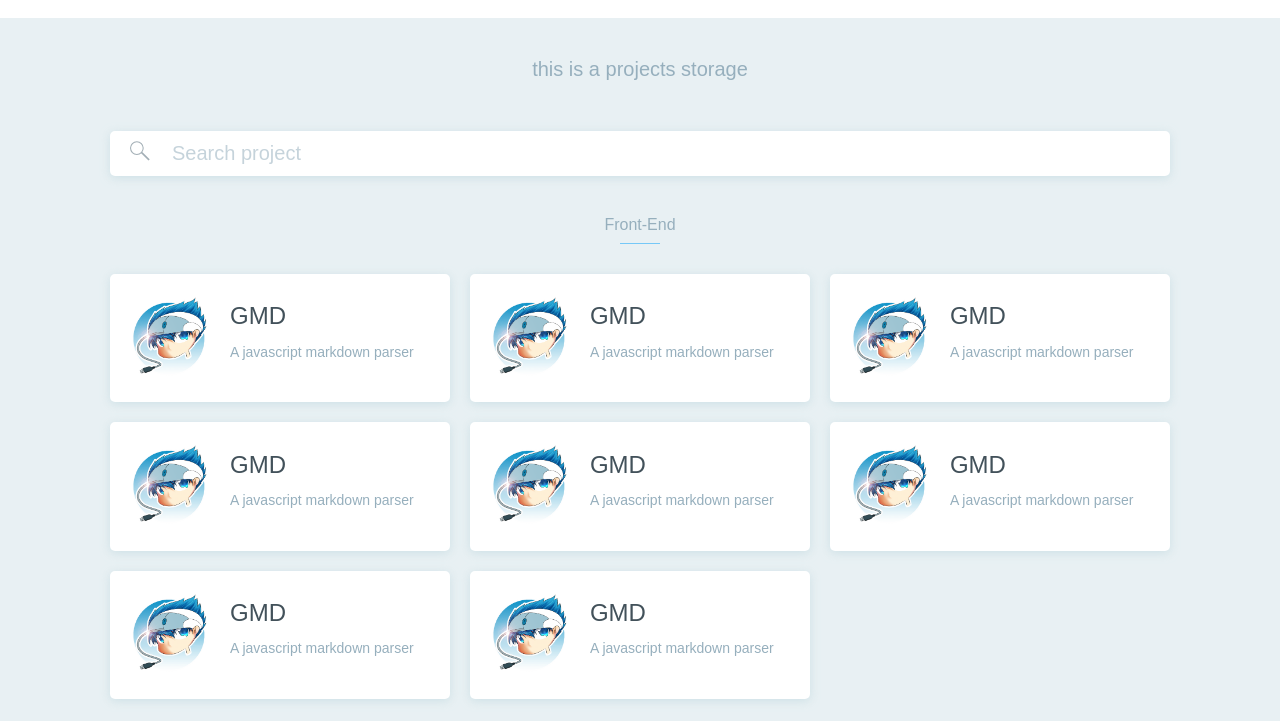
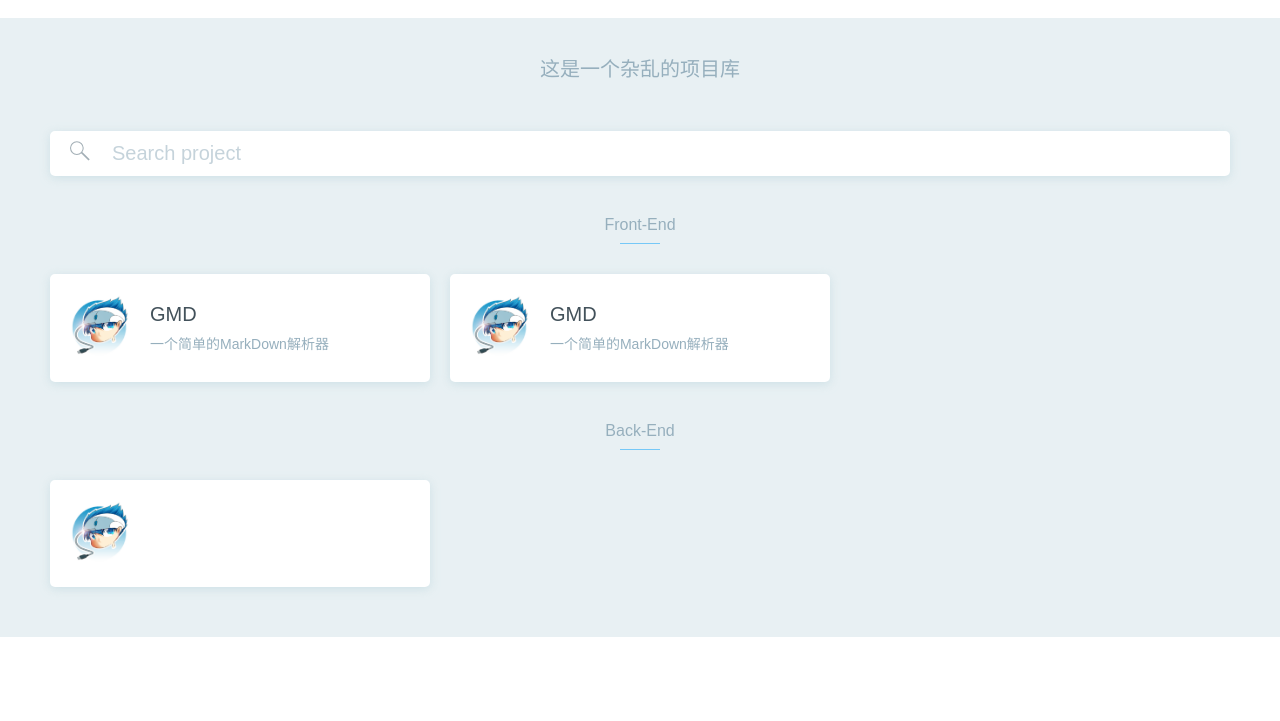
Before and after one commit to gongpeione/myProjects, a plain HTML site: page index.html in a window 1280 px wide. Shown: the part 79-800 px from the top of the page. Drawn offline with nearby package versions, Linux system fonts and the light colour scheme.

Commit message:
style&search

```diff
--- a/index.html
+++ b/index.html
@@ -39,7 +39,7 @@
         <h1>Geeku Projects</h1>
     </header>
     <div class="content">
-        <p>this is a projects storage</p>
+        <p>这是一个杂乱的项目库</p>
         <div class="search">
             <div class="cover">
                 <div class="icon">
@@ -47,21 +47,17 @@
                         <path d="M44.2532456,42.7586414 L44.6273756,43.1327714 L57.6172812,56.122677 L58,56.5053958 L57.2345625,57.2708333 L56.8518437,56.8881146 L43.861938,43.8982089 L43.5204738,43.5567447 C41.3446954,45.7233241 38.3443634,47.0625 35.03125,47.0625 C28.3865741,47.0625 23,41.6759259 23,35.03125 C23,28.3865741 28.3865741,23 35.03125,23 C41.6759259,23 47.0625,28.3865741 47.0625,35.03125 C47.0625,37.9730787 46.0066559,40.6683019 44.2532456,42.7586414 Z" id="Combined-Shape" stroke="#A3AFB6" stroke-width="2" stroke-linecap="square" fill="none"></path>
                     </svg>
                 </div>
-                <input type="text" id="s" placeholder="Search project">
+                <input type="text" id="s" placeholder="Search project" v-model="searchStr">
             </div>
         </div>
-        <div class="list" v-for="(val, key) in lists">
-            <h2>{{key}}</h2>
+        <div class="list" v-for="(list, title) in listFilted">
+            <h2>{{title}}</h2>
             <ul>
-                <li v-for="item in val">
+                <li v-for="item in list" v-once>
                     <div class="cover">
-                        <div class="pic">
-                            <img :src="item.logo" alt="">
-                        </div>
+                        <div class="pic"><img :src="item.logo || 'avatar.png'" alt=""></div>
                         <div class="detail">
-                            <a :href="item.link">
-                                <h3>{{item.title}}</h3>
-                            </a>
+                            <a :href="item.link" target="_blank"><h3>{{item.title}}</h3></a>
                             <p>{{item.description}}</p>
                         </div>
                     </div>
@@ -72,67 +68,6 @@
 </div>
 
 <script src="//cdn.bootcss.com/vue/2.2.6/vue.min.js"></script>
-<script>
-    var list = [
-        {
-        	logo: 'avatar.png',
-            title: 'GMD',
-            description: 'A javascript markdown parser',
-            link: 'https://github.com/gongpeione/GMD'
-        },
-	    {
-		    logo: 'avatar.png',
-		    title: 'GMD',
-		    description: 'A javascript markdown parser',
-		    link: 'https://github.com/gongpeione/GMD'
-	    },
-	    {
-		    logo: 'avatar.png',
-		    title: 'GMD',
-		    description: 'A javascript markdown parser',
-		    link: 'https://github.com/gongpeione/GMD'
-	    },
-	    {
-		    logo: 'avatar.png',
-		    title: 'GMD',
-		    description: 'A javascript markdown parser',
-		    link: 'https://github.com/gongpeione/GMD'
-	    },
-	    {
-		    logo: 'avatar.png',
-		    title: 'GMD',
-		    description: 'A javascript markdown parser',
-		    link: 'https://github.com/gongpeione/GMD'
-	    },
-	    {
-		    logo: 'avatar.png',
-		    title: 'GMD',
-		    description: 'A javascript markdown parser',
-		    link: 'https://github.com/gongpeione/GMD'
-	    },
-	    {
-		    logo: 'avatar.png',
-		    title: 'GMD',
-		    description: 'A javascript markdown parser',
-		    link: 'https://github.com/gongpeione/GMD'
-	    },
-	    {
-		    logo: 'avatar.png',
-		    title: 'GMD',
-		    description: 'A javascript markdown parser',
-		    link: 'https://github.com/gongpeione/GMD'
-	    }
-    ]
-    new Vue({
-        el: '#project',
-        data: {
-        	test: 'test',
-            lists: {
-        		'Front-End': list,
-                'Back-End': list
-            }
-        }
-    });
-</script>
+<script src="main.js"></script>
 </body>
 </html>
--- /dev/null
+++ b/lists.json
@@ -0,0 +1,19 @@
+{
+	"Front-End": [
+		{
+			"title": "GMD",
+			"description": "一个简单的MarkDown解析器",
+			"link": "https://github.com/gongpeione/GMD"
+		},
+		{
+			"title": "GMD",
+			"description": "一个简单的MarkDown解析器",
+			"link": "https://github.com/gongpeione/GMD"
+		}
+	],
+	"Back-End": [
+		{
+
+		}
+	]
+}
--- /dev/null
+++ b/main.js
@@ -0,0 +1,34 @@
+/**
+ * Created by geeku on 01/04/2017.
+ */
+const project = new Vue({
+	el: '#project',
+	data: {
+		test: 'test',
+		lists: {},
+		listKey: 0,
+		searchStr: ''
+	},
+	created () {
+		fetch('lists.json')
+			.then((r) => r.json())
+			.then((data) => {
+				this.lists = data;
+			});
+	},
+	computed: {
+		listFilted () {
+			if (!this.searchStr) {
+				return this.lists;
+			}
+			const filted = {};
+			Object.keys(this.lists).forEach(key => {
+				filted[key] = this.lists[key].filter(item => {
+					return item.title && item.title.indexOf(this.searchStr) >= 0 ||
+						item.description &&item.description.indexOf(this.searchStr) >= 0
+				});
+			});
+			return filted;
+		}
+	}
+});
--- a/style.scss
+++ b/style.scss
@@ -33,7 +33,7 @@ header {
     font-weight: 300;
   }
   .search {
-    width: 90%;
+    max-width: 12rem;
     margin: 0 auto;
     padding: $gap-small;
     .cover {
@@ -78,7 +78,7 @@ header {
   }
   ul {
     list-style: none;
-    width: 90%;
+    max-width: 12rem;
     display: flex;
     flex-wrap: wrap;
     padding: 0;
@@ -94,7 +94,7 @@ header {
       @include card;
     }
     img {
-      width: .8rem;
+      width: .6rem;
       height: auto;
       margin-right: $gap-middle;
     }
@@ -106,10 +106,18 @@ header {
       color: $dark;
       font-size: .14rem;
       font-weight: 200;
+      margin: 0;
     }
     h3 {
       margin: 0;
-      font-weight: 400;
+      margin-bottom: $gap-small;
+      font-weight: 300;
+      font-size: .2rem;
+    }
+  }
+  @media (max-width: 900px) {
+    li {
+      width: 50%;
     }
   }
 }
```
Also changed, not shown: style.css, 2 other files.
